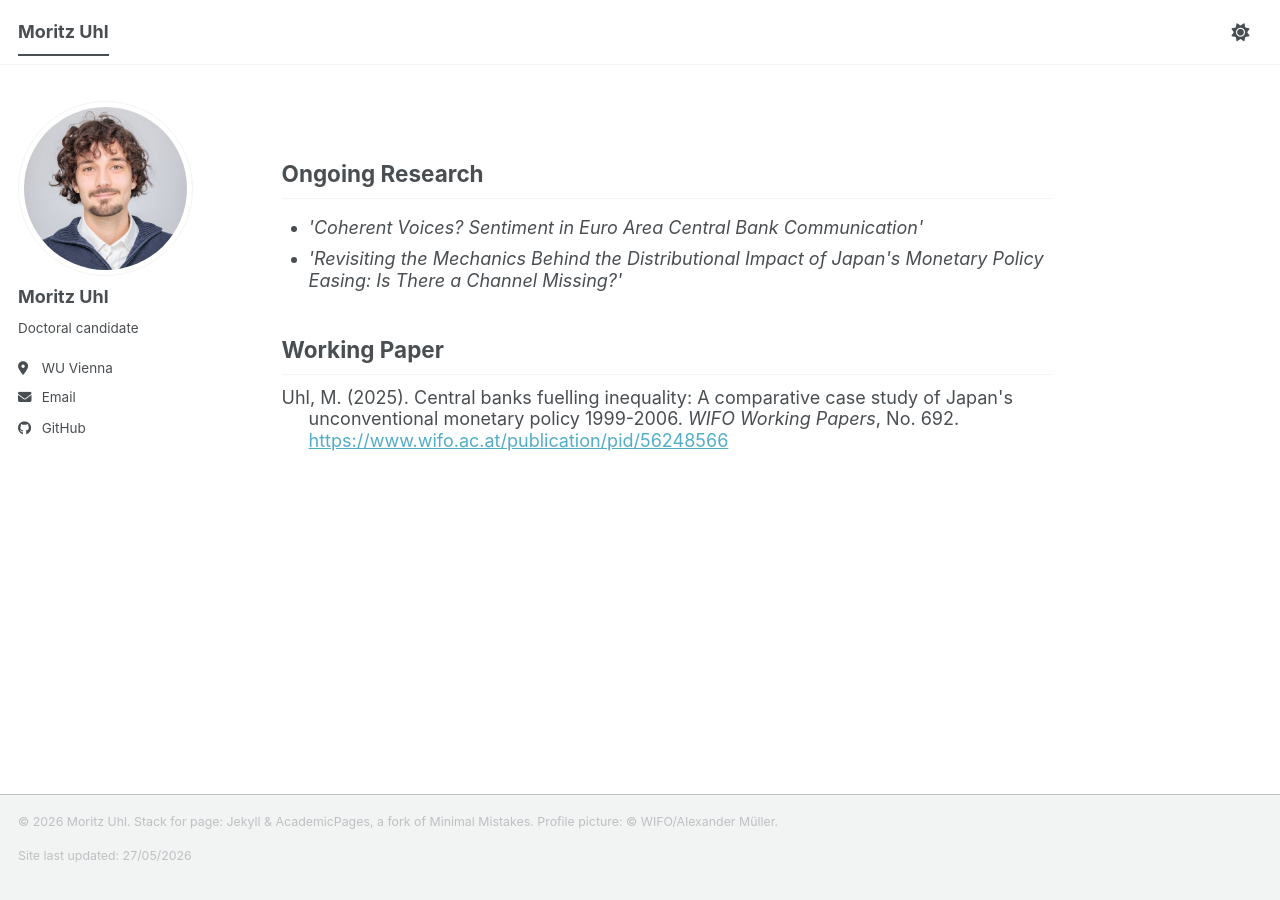
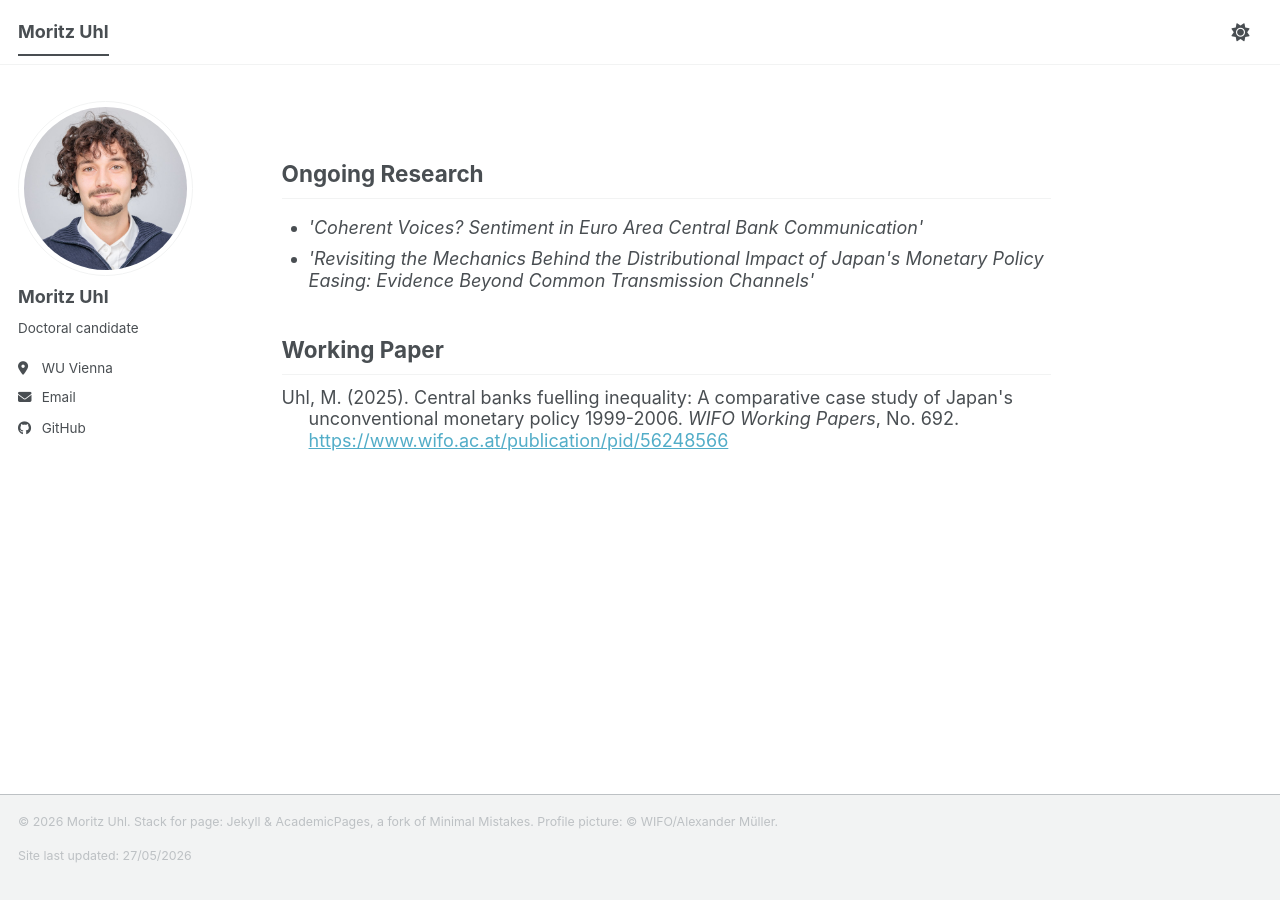
Before and after one commit to moritzuhl/moritzuhl.github.io, a Jekyll site: the page built from _pages/about.md, in a window 1280 px wide. Built offline with Jekyll 4.4.1, drawn with Linux system fonts in a browser that asks for light colours; a script bundle is joined from its source files by our own code; library files that are not in the unit come from our copies.

Commit message:
Updated info

```diff
--- a/_pages/about.md
+++ b/_pages/about.md
@@ -11,7 +11,7 @@ redirect_from:
 
 <ul class="ongoing-list">
   <li class="tight-lines"><em>'Coherent Voices? Sentiment in Euro Area Central Bank Communication'</em></li>
-  <li class="tight-lines"><em>'Revisiting the Mechanics Behind the Distributional Impact of Japan's Monetary Policy Easing: Is There a Channel Missing?'</em></li>
+  <li class="tight-lines"><em>'Revisiting the Mechanics Behind the Distributional Impact of Japan's Monetary Policy Easing: Evidence Beyond Common Transmission Channels'</em></li>
 </ul>
 
 ## Working Paper
```
